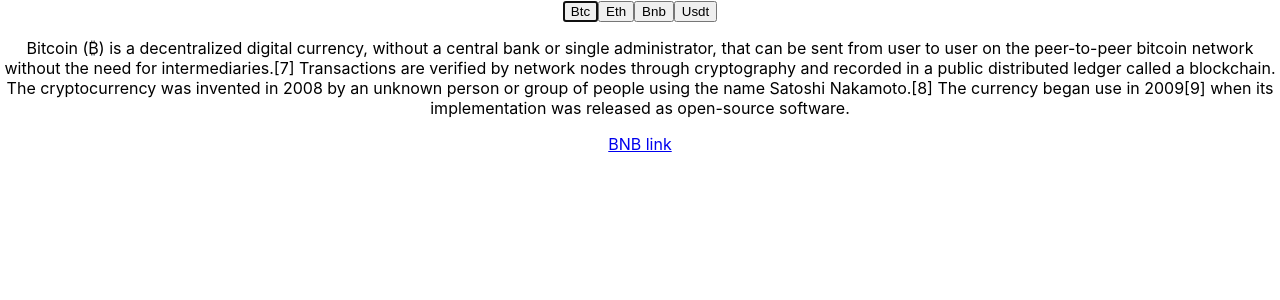
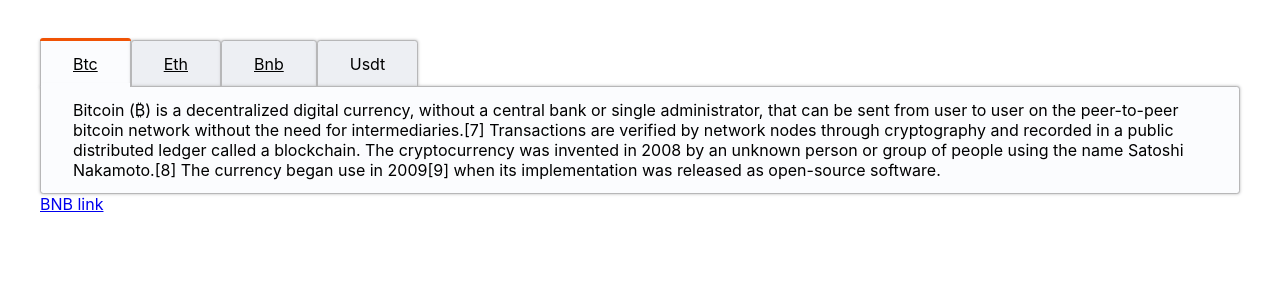
Before and after one commit to NALZA/ariaTabs, a React (Create React App) app: page / in a window 1280 px wide. Shown: the top 300 px of the page. Built offline with nearby package versions, Linux system fonts and the light colour scheme.

Commit message:
added css from w3

```diff
--- a/src/App.css
+++ b/src/App.css
@@ -1,3 +1,109 @@
 .App {
-	text-align: center;
+	padding: 40px;
 }
+.tabs {
+	width: 20em;
+	font-family: 'lucida grande', sans-serif;
+}
+
+[role='tablist'] {
+	margin: 0 0 -0.1em;
+	overflow: visible;
+}
+
+[role='tab'] {
+	position: relative;
+	margin: 0;
+	padding: 0.8em 2em;
+	border: 1px solid hsl(219, 1%, 72%);
+	border-radius: 0.2em 0.2em 0 0;
+	box-shadow: 0 0 0.2em hsl(219, 1%, 72%);
+	overflow: visible;
+	font-family: inherit;
+	font-size: inherit;
+	background: hsl(220, 20%, 94%);
+}
+
+[role='tab']:hover::before,
+[role='tab']:focus::before,
+[role='tab'][aria-selected='true']::before {
+	position: absolute;
+	bottom: 100%;
+	right: -1px;
+	left: -1px;
+	border-radius: 0.2em 0.2em 0 0;
+	border-top: 3px solid hsl(20, 96%, 48%);
+	content: '';
+}
+
+[role='tab'][aria-selected='true'] {
+	border-radius: 0;
+	background: hsl(220, 43%, 99%);
+	outline: 0;
+}
+[data-deletable] {
+	text-decoration: underline;
+}
+
+[role='tab'][aria-selected='true']:not(:focus):not(:hover)::before {
+	border-top: 5px solid hsl(218, 96%, 48%);
+}
+
+[role='tab'][aria-selected='true']::after {
+	position: absolute;
+	z-index: 3;
+	bottom: -1px;
+	right: 0;
+	left: 0;
+	height: 0.3em;
+	background: hsl(220, 43%, 99%);
+	box-shadow: none;
+	content: '';
+}
+
+[role='tab']:hover,
+[role='tab']:focus,
+[role='tab']:active {
+	outline: 0;
+	border-radius: 0;
+	color: inherit;
+}
+
+[role='tab']:hover::before,
+[role='tab']:focus::before {
+	border-color: hsl(20, 96%, 48%);
+}
+
+[role='tabpanel'] {
+	position: relative;
+	z-index: 2;
+	padding: 0.8em 2em;
+	border: 1px solid hsl(219, 1%, 72%);
+	border-radius: 0 0.2em 0.2em 0.2em;
+	box-shadow: 0 0 0.2em hsl(219, 1%, 72%);
+	background: hsl(220, 43%, 99%);
+}
+
+[role='tabpanel']:focus {
+	border-color: hsl(20, 96%, 48%);
+	box-shadow: 0 0 0.2em hsl(20, 96%, 48%);
+	outline: 0;
+}
+
+[role='tabpanel']:focus::after {
+	position: absolute;
+	bottom: 0;
+	right: -1px;
+	left: -1px;
+	border-bottom: 3px solid hsl(20, 96%, 48%);
+	border-radius: 0 0 0.2em 0.2em;
+	content: '';
+}
+
+[role='tabpanel'] p {
+	margin: 0;
+}
+
+[role='tabpanel'] * + p {
+	margin-top: 1em;
+}
```
